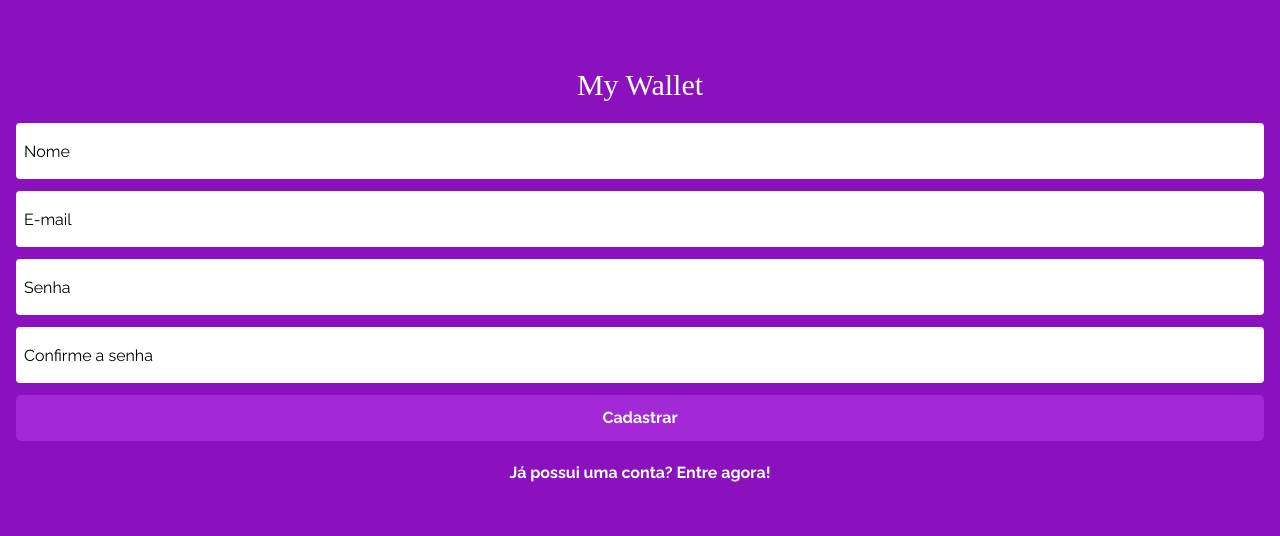
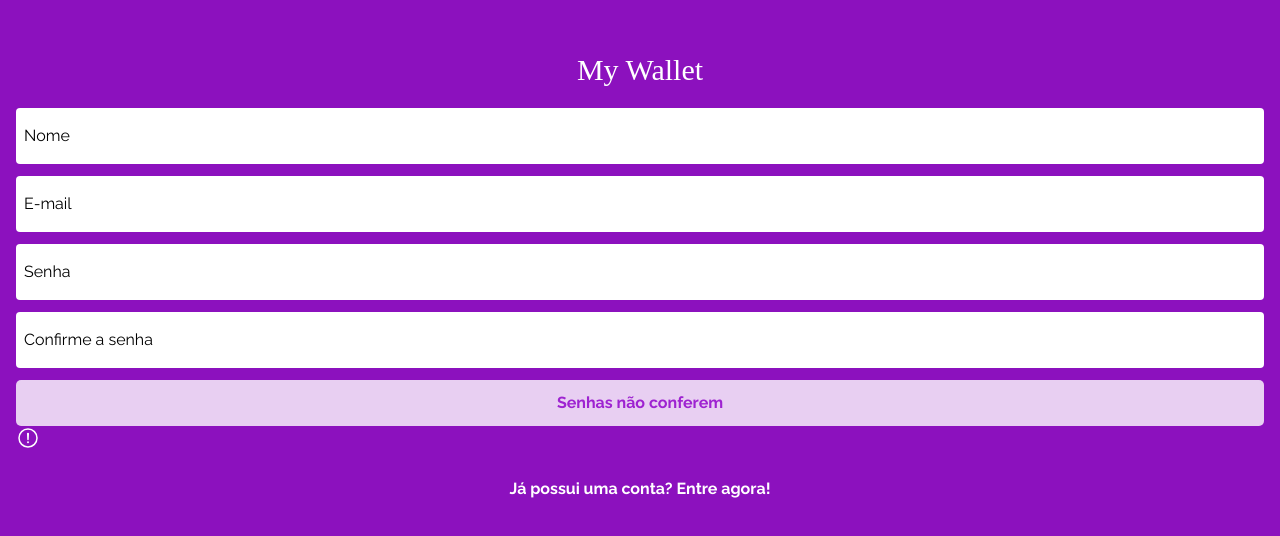
Before and after one commit to samervalente/projeto13-mywallet-front, a React (Create React App) app: page /register in a window 1280 px wide. Shown: the part 114-650 px from the top of the page. Built offline with nearby package versions, Linux system fonts and the light colour scheme; a web font is replaced by a local one.

Commit message:
feat:register user and validate data

```diff
--- a/package.json
+++ b/package.json
@@ -6,6 +6,7 @@
     "@testing-library/jest-dom": "^5.16.4",
     "@testing-library/react": "^13.3.0",
     "@testing-library/user-event": "^13.5.0",
+    "axios": "^0.27.2",
     "react": "^18.2.0",
     "react-dom": "^18.2.0",
     "react-router-dom": "^6.3.0",
--- a/src/components/Login/Register.js
+++ b/src/components/Login/Register.js
@@ -1,6 +1,7 @@
 import {useEffect, useState} from "react"
 import { Link, useNavigate } from "react-router-dom"
-import {axios} from "axios"
+import axios from "axios"
+import { toBeInTheDocument } from "@testing-library/jest-dom/dist/matchers"
 
 export default function Register(){
     const [body, setBody] = useState({
@@ -9,11 +10,37 @@ export default function Register(){
         password:"",
     })
     const [confirm, setConfirm] = useState("")
+    const [validate, setValidate] = useState(false)
+
+
+    useEffect(() => {
+
+        if(confirm === body.password && body.password !== ""){
+            setValidate(true)
+        }
+        if(confirm !== body.password){
+            setValidate(false)
+        }
+
+    })
+
+
 
     function Register(event){
         event.preventDefault();
+        const promise = axios.post("http://localhost:5000/register", body)
+        promise.then((response) => {
+            console.log(response.data)
+        }).catch((e) => {
+            console.log(e)
+            if(e.response.status === 422){
+                alert("Dados inválidos")
+            }
 
-        const promise = axios.post("http://localhost:5000/register")
+            if(e.response.status === 409){
+                alert("Usuário já registrado.")
+            }
+        })
 
     }
 
@@ -26,7 +53,16 @@ export default function Register(){
                 <input placeholder="E-mail" onChange={(e) => setBody({...body, email:e.target.value})}></input>
                 <input placeholder="Senha" onChange={(e) => setBody({...body, password:e.target.value})}></input>
                 <input placeholder="Confirme a senha" onChange={(e) => {setConfirm(e.target.value)}}></input>
-                <button>Cadastrar</button>
+               {validate ?  <button className="bg-violet-500" type="submit">Cadastrar</button> :
+                <div className="w-full relative">
+                <button type="button" disabled className="bg-white opacity-80 text-violet-500">
+                    Senhas não conferem
+                </button>
+                <ion-icon className="absolute left-0.5" name="alert-circle-outline"></ion-icon>
+                </div>
+
+
+               }
           </form>
            <Link to="/">
             <h3 className="text-white my-5 text-base">Já possui uma conta? Entre agora!</h3>
```
Also changed, not shown: 1 other file (tests, documents, lock files or other folders).
